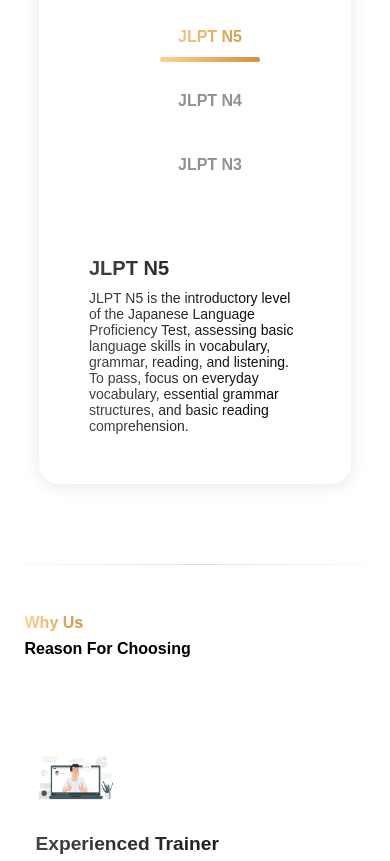
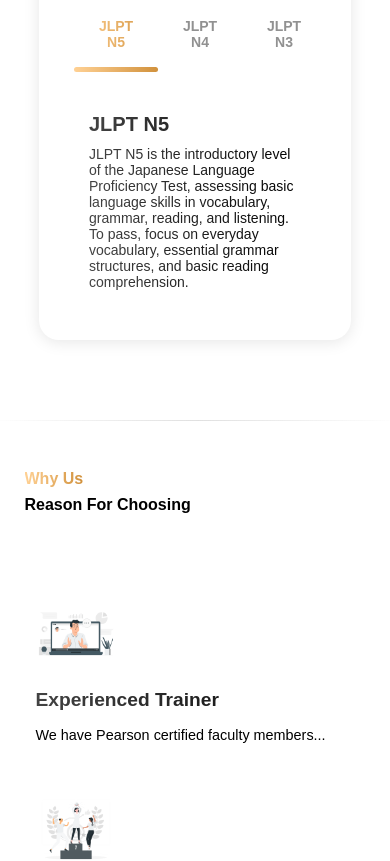
Before and after one commit to sayan0110/yjls-school, a React (Create React App) app: page / in a window 390 px wide. Shown: the part 1180-2041 px from the top of the page. Built offline with nearby package versions, Linux system fonts and the light colour scheme; a web font is replaced by a local one.

Commit message:
course-section-responsive

```diff
--- a/src/components/Courses/course.css
+++ b/src/components/Courses/course.css
@@ -32,7 +32,6 @@
 }
 
 .tab_box {
-    width: 100%;
     margin: auto;
     display: flex;
     justify-content: space-around;
@@ -112,14 +111,19 @@
 
 @media (max-width: 800px) {
     .tab_box {
-        padding: 15px;
-        flex-direction: column;
+        width: 100%;
+        padding: 5px;
+        flex-direction: row;
         align-items: center;
     }
 
     .tab_box .tab_btn {
-        font-size: 16px;
-        margin-bottom: 10px;
+        font-size: 14px;
+    }
+
+    .line {
+        margin-top: 10px;
+        width: 50px;
     }
 
     .content_box {
--- a/src/components/Footer/Footer.jsx
+++ b/src/components/Footer/Footer.jsx
@@ -9,6 +9,9 @@ import WhatsAppIcon from '@mui/icons-material/WhatsApp';
 import LocationOnIcon from '@mui/icons-material/LocationOn';
 import ContactsIcon from '@mui/icons-material/Contacts';
 import EmailIcon from '@mui/icons-material/Email';
+
+import Pancham from '../A_media/devoloper-profile/pancham.png';
+import Sayan from '../A_media/devoloper-profile/sayan.jpeg';
 
 export default function Footer() {
     return (
@@ -56,12 +59,12 @@ export default function Footer() {
                 <h4>Devolopers</h4>
 
                 <div>
-                    <img src="https://avatars.githubusercontent.com/u/139633470?v=4" alt="profile-img"></img>
+                    <img src={Pancham} alt="profile-img"></img>
                     <p onClick={() => window.open("https://www.linkedin.com/in/pancham-sardar-6a466227b/", "_blank")}>Pancham Sardar</p>
                 </div>
 
                 <div>
-                    <img src="https://avatars.githubusercontent.com/u/111787853?v=4" alt="profile-img"></img>
+                    <img src={Sayan} alt="profile-img"></img>
                     <p onClick={() => window.open("https://www.linkedin.com/in/sayan-mondal-241929238/", "_blank")}>Sayan Mondol</p>
                 </div>
             </div>
--- a/src/components/WhyChoose/WhyUs.jsx
+++ b/src/components/WhyChoose/WhyUs.jsx
@@ -97,6 +97,7 @@ const Container = styled.div`
   max-width: 1280px;
   margin: 0 auto;
   padding: 3rem 0;
+  margin-bottom: 0.5rem;
 
   @media (max-width: 840px) {
     width: 90%;
```
Also changed, not shown: src/components/A_media/devoloper-profile/pancham.png (added), src/components/A_media/devoloper-profile/sayan.jpeg (added).
